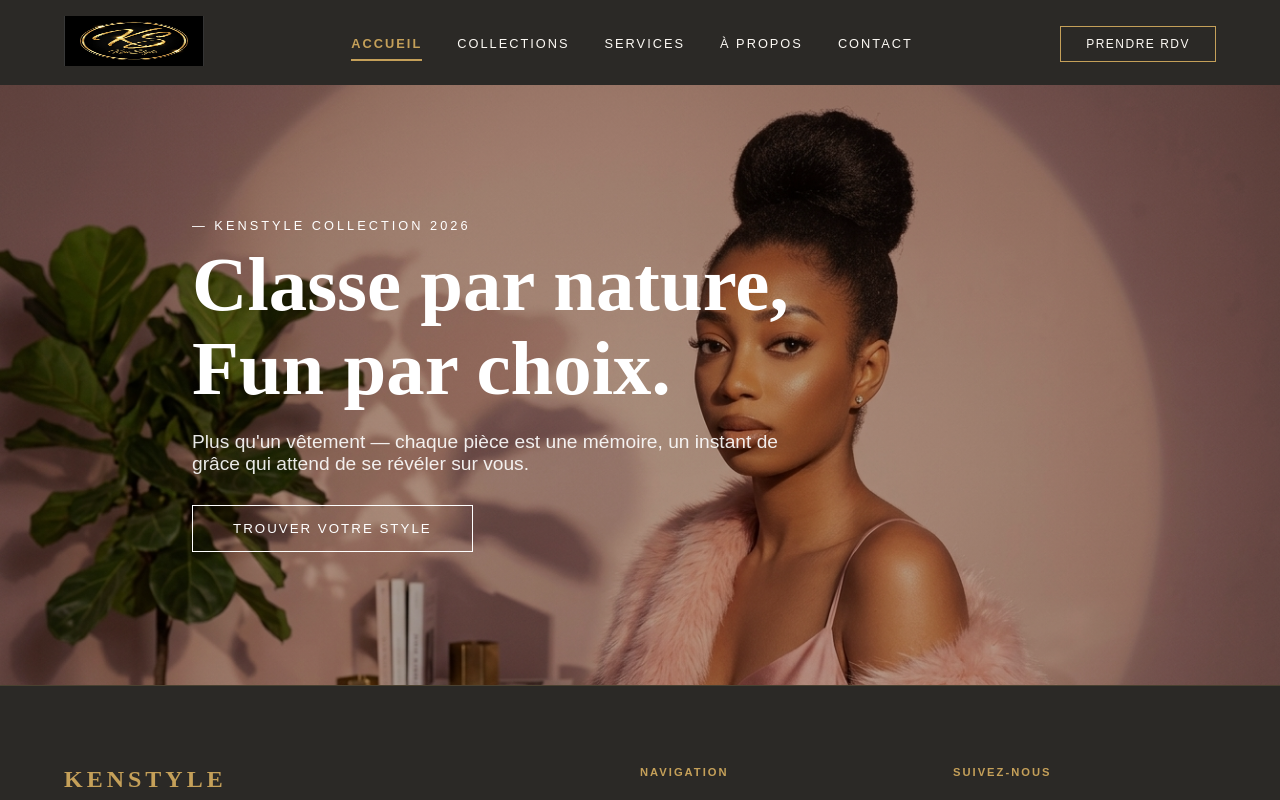
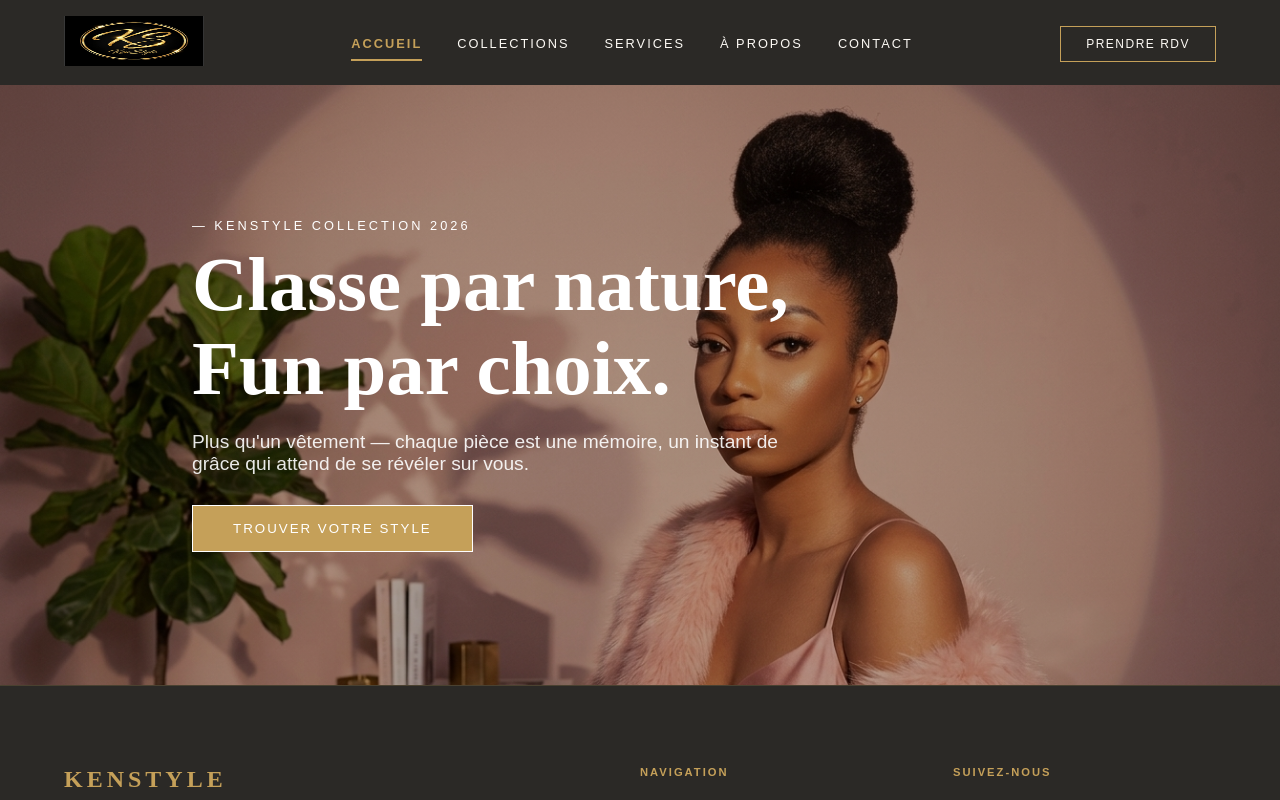
Before and after one commit to Abdou-dev0/kenstyle, a Next.js app: page / in a window 1280 px wide. Shown: the top 800 px of the page. Built offline with nearby package versions, Linux system fonts and the light colour scheme.

Commit message:
Modification du bouton dans le hero de l'acceuil

```diff
--- a/src/components/Hero.module.css
+++ b/src/components/Hero.module.css
@@ -36,7 +36,7 @@
 .button {
   padding: 15px 40px;
   border: 1px solid #fff;
-  background: transparent;
+  background: #c5a059;
   color: #fff;
   text-transform: uppercase;
   letter-spacing: 2px;
```
